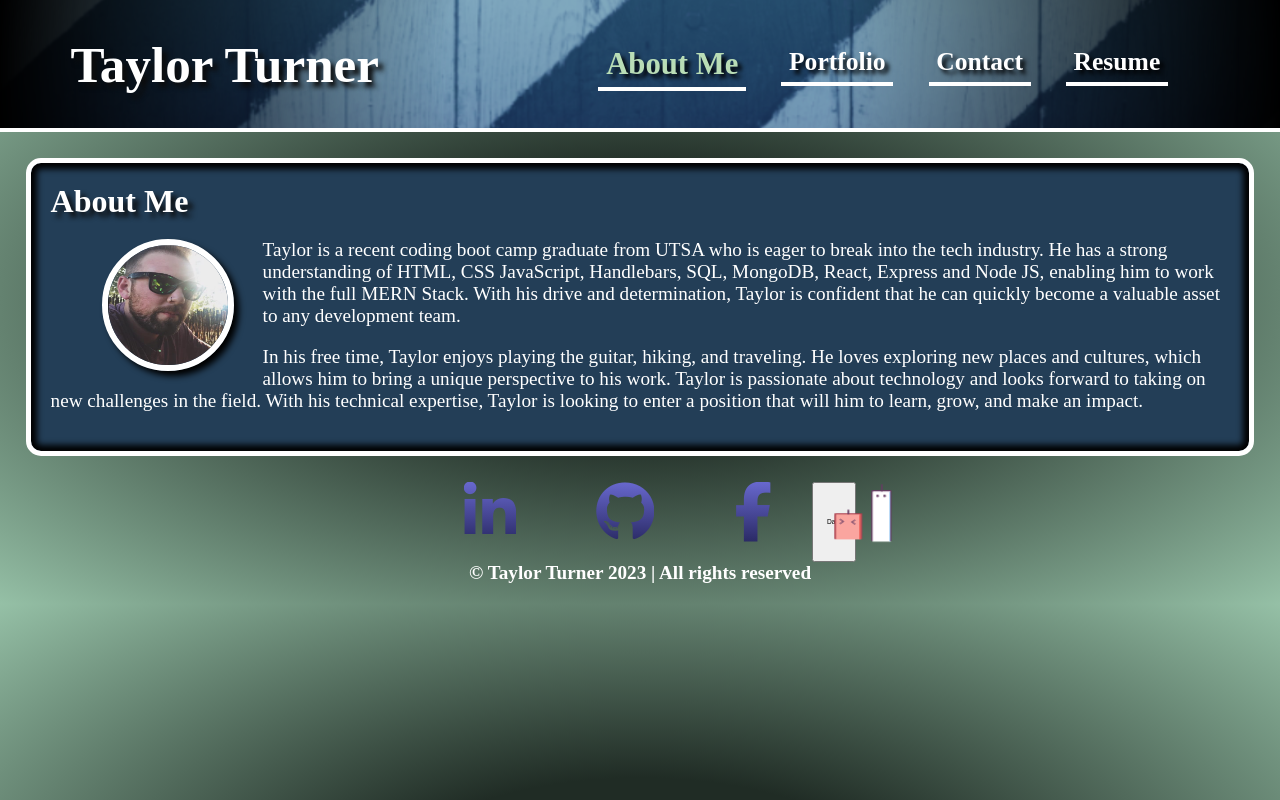
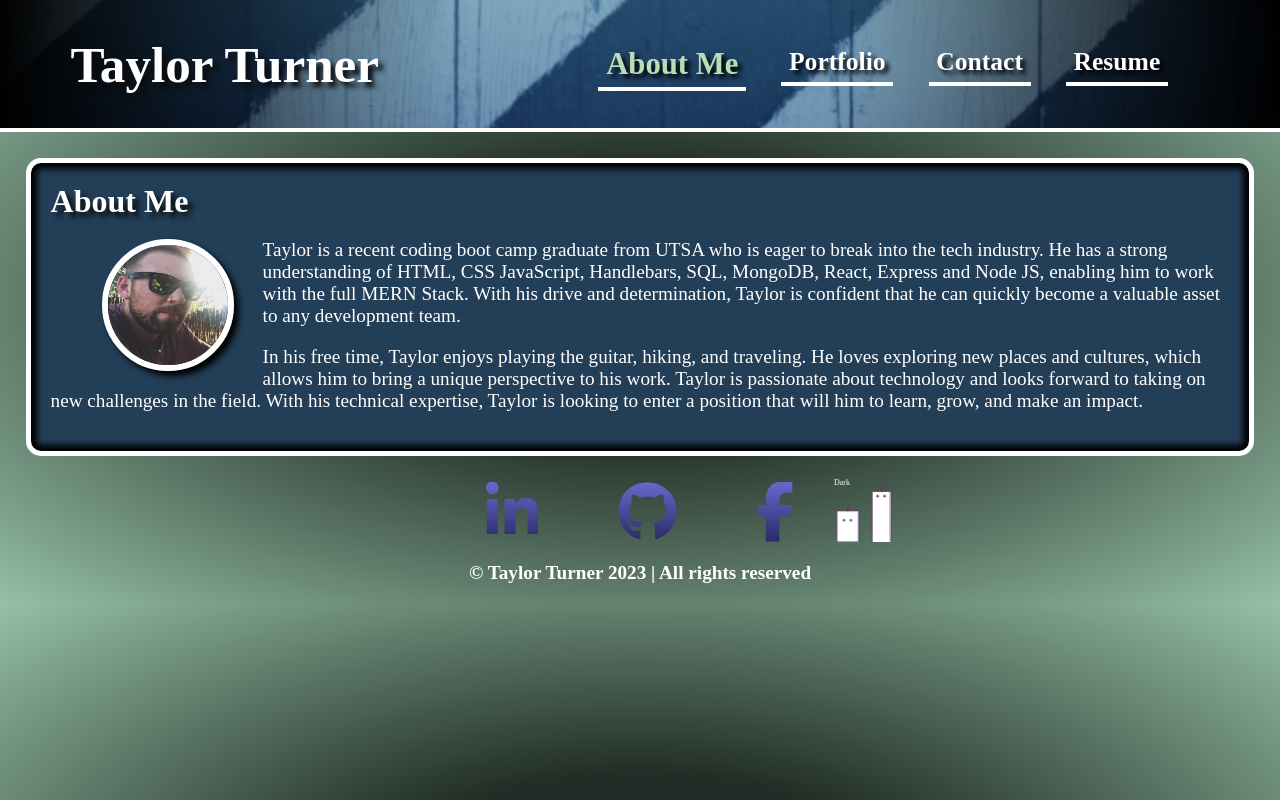
Before and after one commit to Bonee94/taylors-react-portfolio, a React (Create React App) app in the folder client/: page / in a window 1280 px wide. Built offline with nearby package versions, Linux system fonts and the light colour scheme.

Commit message:
Split candle on off animations for switch calling

```diff
--- a/client/src/styles/lightDarkCandles.css
+++ b/client/src/styles/lightDarkCandles.css
@@ -1,17 +1,22 @@
 .wrapper {
   transform: scale(.5, .5);
+  width: 100%;
+  height: 100%;
 }
 
-.floor {
-  position: absolute;
-  left: 50%;
-  top: 50%;
-  width: 350px;
-  height: 5px;
-  background: #673C63;
-  transform: translate(-50%, -50%);
-  box-shadow: 0px 2px 5px #111;
-  z-index: 2;
+#mode {
+    position: absolute;
+    top: -60%;
+}
+
+button {
+    background: none;
+	color: inherit;
+	border: none;
+	padding: 0;
+	font: inherit;
+	cursor: pointer;
+	outline: inherit;
 }
 
 .candles {
@@ -37,7 +42,10 @@
   transform-origin: center right;
   transform: translate(60%, -25%);
   box-shadow: -2px 0px 0px #95c6f2 inset;
-  animation: expand-body 3s infinite linear;
+}
+
+.candle1Anim {
+  animation: expand-body 3s linear;
 }
 
 .candle1__stick, .candle2__stick {
@@ -90,7 +98,7 @@
   animation: blink-eyes 3s infinite linear;
 }
 
-.candle1__mouth {
+.candle1_mouthAnim {
   position: absolute;
   left: 40%;
   top: 20%;
@@ -99,18 +107,21 @@
   border-radius: 20px;
   background: #673C63;
   transform: translate(-50%, -50%);
-  animation: uff 3s infinite linear;
+  animation: uff 3s linear;
 }
 
 .candle__smoke-one {
   position: absolute;
   left: 30%;
   top: 50%;
-  width: 30px;
+  width: 0px;
   height: 3px;
   background: grey;
   transform: translate(-50%, -50%);
-  animation: move-left 3s infinite linear;
+}
+
+.candle__smoke-oneAnim {
+    animation: move-left 3s linear;
 }
 
 .candle__smoke-two {
@@ -138,7 +149,14 @@
   transform: translate(60%, -15%);
   transform-origin: center right;
   box-shadow: -2px 0px 0px #95c6f2 inset;
-  animation: shake-left 3s infinite linear;
+}
+
+.candle2Anim {
+    animation: shake-left 3s linear
+}
+
+.candle2AnimOn {
+    animation: shake-leftRev 3s reverse linear
 }
 
 .candle2__eyes-one {
@@ -152,8 +170,16 @@
   border-radius: 100%;
   background: #673C63;
   transform: translate(-80%, 0%);
-  animation: changeto-lower 3s infinite linear;
 }
+
+.candle2__eyes-oneAnim {
+    animation: changeto-lower 3s linear;
+}
+
+.candle2__eyes-oneAnimOn {
+    animation: changeto-lowerOn 3s reverse linear;
+}
+
 
 .candle2__eyes-two {
   position: absolute;
@@ -166,7 +192,14 @@
   border-radius: 100%;
   background: #673C63;
   transform: translate(-80%, 0%);
-  animation: changeto-greater 3s infinite linear;
+}
+
+.candle2__eyes-twoAnim {
+  animation: changeto-greater 3s linear;
+}
+
+.candle2__eyes-twoAnimOn {
+  animation: changeto-greaterOn 3s reverse linear;
 }
 
 .light__wave {
@@ -178,8 +211,11 @@
   border-radius: 100%;
   z-index: 0;
   transform: translate(-25%, -50%) scale(2.5, 2.5);
-  border: 2px solid rgba(255, 255, 255, 0.2);
-  animation: expand-light 3s infinite linear;
+  border: 0px solid rgba(255, 255, 255, 0.2);
+}
+
+.light__waveAnim {
+    animation: expand-light 3s infinite linear;
 }
 
 .candle2__fire {
@@ -187,13 +223,20 @@
   top: 50%;
   left: 40%;
   display: block;
-  width: 16px;
-  height: 20px;
+  width: 0px;
+  height: 0px;
   background-color: red;
   border-radius: 50% 50% 50% 50% / 60% 60% 40% 40%;
   background: #FF9800;
   transform: translate(-50%, -50%);
-  animation: dance-fire 3s infinite linear;
+}
+
+.candle2__fireAnim {
+    animation: dance-fire 3s infinite linear;
+}
+
+.candle2__fireAnimOut {
+    animation: dance-fireOut 3s linear;
 }
 
 @keyframes blink-eyes {
@@ -271,7 +314,7 @@
   }
 }
 @keyframes move-left {
-  0%,59%,100% {
+  0%,59% {
     width: 0px;
     left: 40%;
   }
@@ -282,6 +325,9 @@
   68% {
     width: 0px;
     left: 20%;
+  }
+  100% {
+    width: 0px;
   }
 }
 @keyframes move-top {
@@ -333,11 +379,35 @@
     background: #fff;
     border-color: #673C63;
   }
-  91% {
+  92% {
+    left: 20%;
+    transform: scale(0.85, 1.15) translate(60%, -15%);
+  }
+  95% {
+    left: 20%;
+    transform: scale(1.05, 0.95) translate(60%, -15%);
+  }
+  97% {
+    left: 20%;
+    transform: scale(1, 1) translate(60%, -15%);
+  }
+}
+@keyframes shake-leftRev {
+  67% {
+    left: 20%;
+    transform: translate(60%, -15%);
+  }
+  75% {
+    left: 20%;
+    transform: scale(1.15, 0.85) translate(60%, -15%);
+    background: #fff;
+    border-color: #673C63;
+  }
+  100% {
     left: 20%;
     transform: scale(1.18, 0.82) translate(60%, -10%);
-    background: #F44336;
-    border-color: #F44336;
+    background: #a11910;
+    border-color: #81140c;
     box-shadow: -2px 0px 0px #F44336 inset;
   }
   92% {
@@ -421,12 +491,8 @@
   }
 }
 @keyframes dance-fire {
-  59%,89% {
-    left: 40%;
-    width: 0px;
-    height: 0px;
-  }
-  90%,0%,7%,15%,23%,31%,39%,47%,55% {
+
+  90%,0%,7%,15%,2%,23%,31%,39%,47%,55% {
     left: 40.8%;
     width: 16px;
     height: 20px;
@@ -436,10 +502,55 @@
     left: 41.2%;
     width: 16px;
     height: 20px;
-    background: #FF9800;
+    background: #dd8706;
+  }
+}
+@keyframes dance-fireOut {
+
+  64% {
+    left: 40.8%;
+    width: 0px;
+    height: 0px;
+    background: #FFC107;
+  }
+
+  0%,7%,15%,2%,23%,31%,39%,47%,55%,62% {
+    left: 40.8%;
+    width: 16px;
+    height: 20px;
+    background: #FFC107;
+  }
+  3%,11%,19%,27%,35%,43%,51%,58% {
+    left: 41.2%;
+    width: 16px;
+    height: 20px;
+    background: #dd8706;
   }
 }
 @keyframes changeto-lower {
+  0%,70%,90% {
+    padding: 0px;
+    display: inline-block;
+    border-radius: 100%;
+    background: #673C63;
+    border-width: 0 0 0 0;
+    border: 0px solid #673C63;
+    transform: translate(-90%, 0%);
+  }
+  71%,89% {
+    background: none;
+    border: solid #673C63;
+    border-radius: 0px;
+    border-width: 0 2px 2px 0;
+    display: inline-block;
+    padding: 1px;
+    float: left;
+    transform-origin: bottom left;
+    transform: rotate(-45deg) translate(-50%, -65%);
+    -webkit-transform: rotate(-45deg) translate(-50%, -65%);
+  }
+}
+@keyframes changeto-lowerOn {
   0%,70%,90% {
     padding: 0px;
     display: inline-block;
@@ -487,9 +598,38 @@
     -webkit-transform: rotate(135deg) translate(-80%, 20%);
   }
 }
+@keyframes changeto-greaterOn {
+  0%,70%,90% {
+    top: 50%;
+    padding: 0px;
+    display: inline-block;
+    border-radius: 100%;
+    background: #673C63;
+    border-width: 0 0 0 0;
+    border: 0px solid #673C63;
+    transform: translate(-80%, 0%);
+  }
+  71%,89% {
+    top: 30%;
+    background: none;
+    border: solid #673C63;
+    border-radius: 0px;
+    border-width: 0 2px 2px 0;
+    display: inline-block;
+    padding: 1px;
+    float: left;
+    transform-origin: bottom left;
+    transform: rotate(135deg) translate(-80%, 20%);
+    -webkit-transform: rotate(135deg) translate(-80%, 20%);
+  }
+}
 
 @media screen and (max-width: 568px) {
     .wrapper {
         transform: scale(.4, .4);
     }
+
+    #mode{
+        top: -120%;
+    }
 }
```
